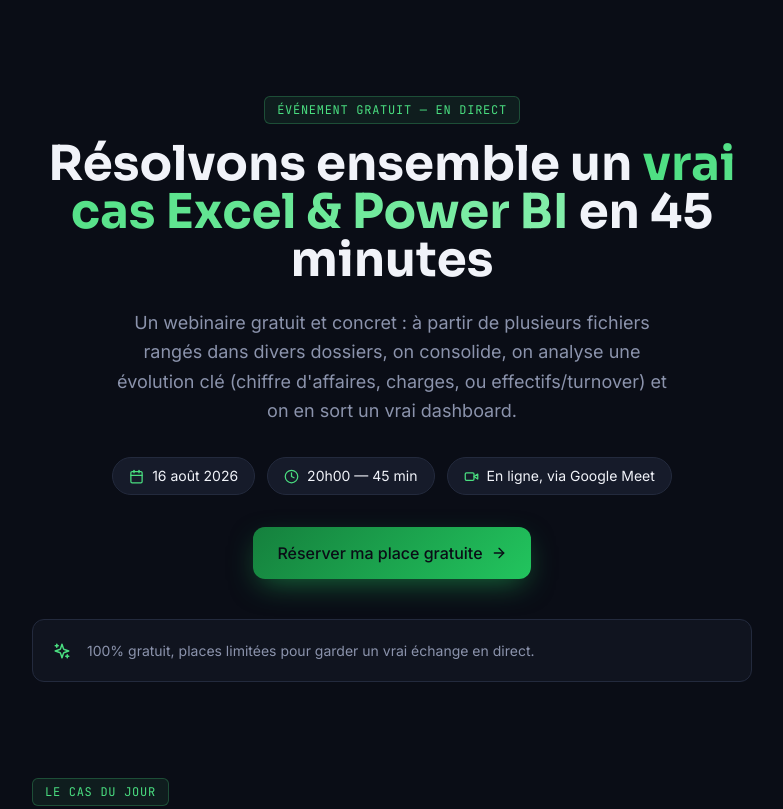
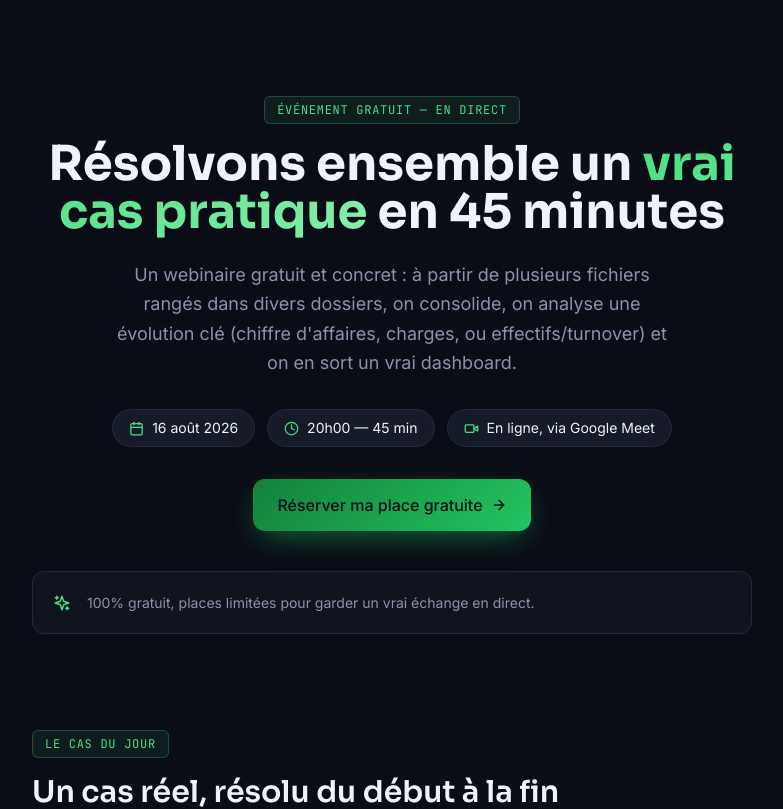
Before and after one commit to TAKOU-24/Webinaire-16aout-Excel-Power-BI, a React (Vite) app: page / in a window 1280 px wide. Shown: the top 809 px of the page, without its empty margins (248-1031 px from the left). Built offline with nearby package versions, Linux system fonts and the light colour scheme.

Commit message:
Update App.jsx

```diff
--- a/src/App.jsx
+++ b/src/App.jsx
@@ -195,7 +195,7 @@
         <h1 style={{ ...fontDisplay, color: COLORS.text }} className="text-4xl md:text-5xl font-bold leading-[1.15] mb-6">
           Résolvons ensemble un{" "}
           <span style={{ background: GRADIENT_TEXT, WebkitBackgroundClip: "text", WebkitTextFillColor: "transparent", backgroundClip: "text" }}>
-            vrai cas Excel &amp; Power BI
+            vrai cas pratique
           </span>{" "}
           en 45 minutes
         </h1>
```
